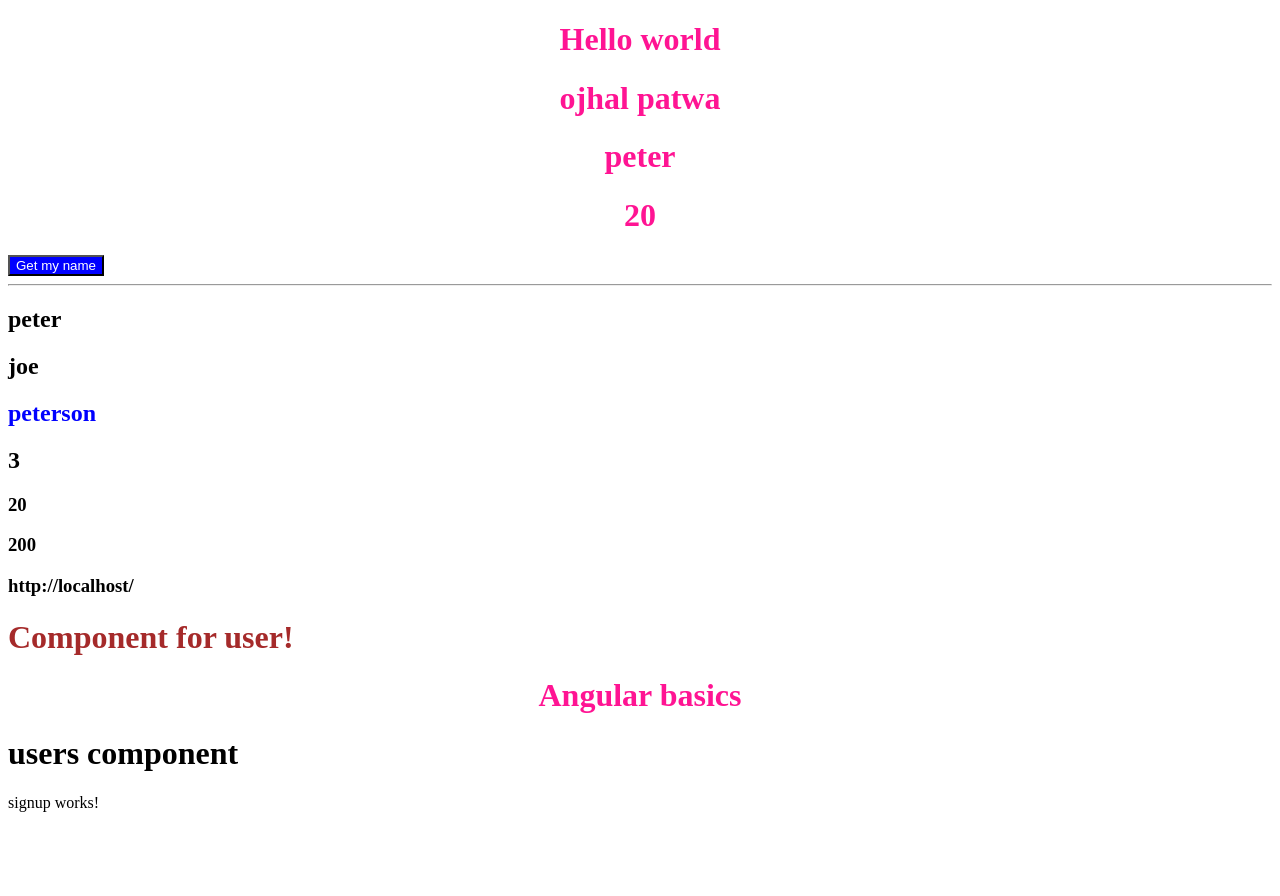
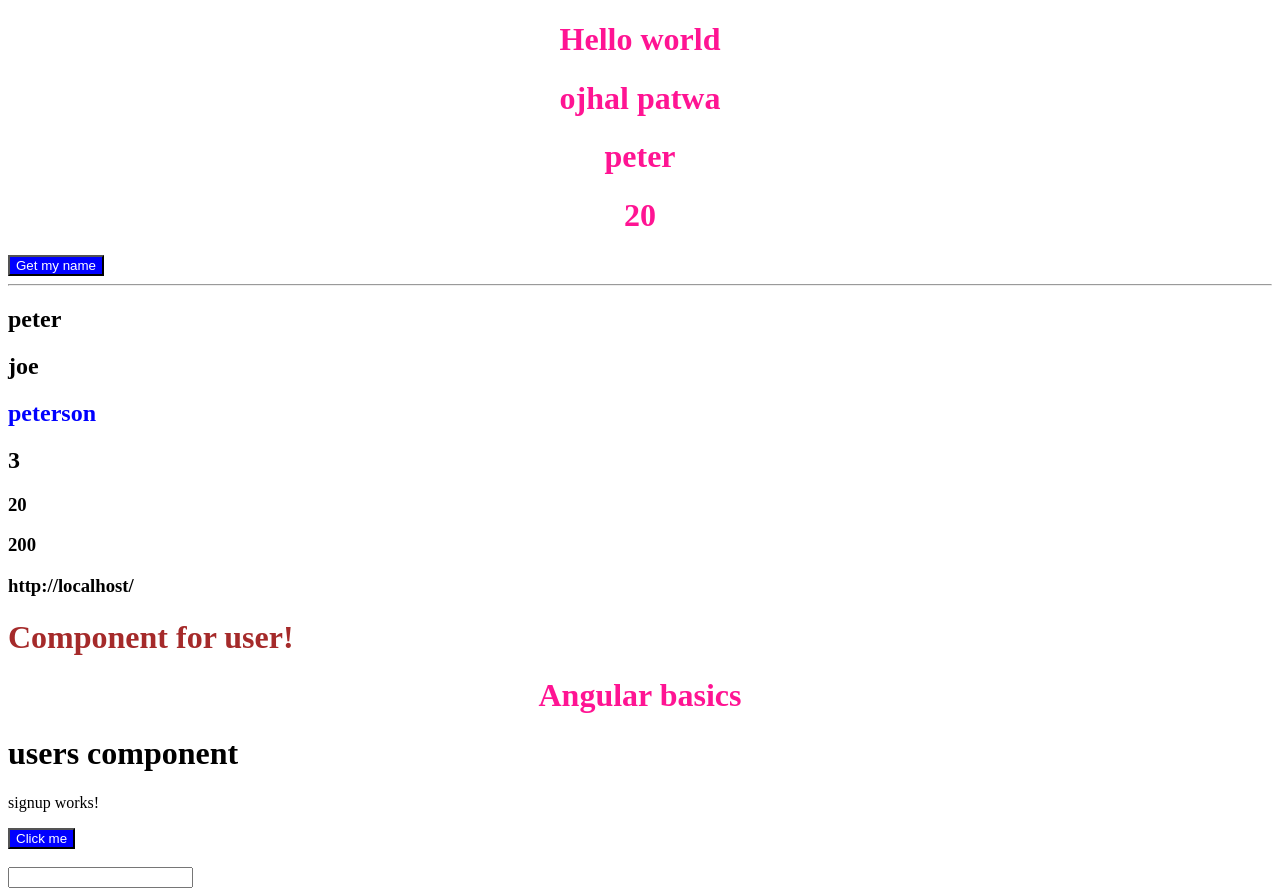
Before and after one commit to ojhal/Angular-basics, an Angular app: page / in a window 1280 px wide. Before the commit the page ends 828 px from the top, so only its background shows below. Built offline with nearby package versions, Linux system fonts and the light colour scheme.

Commit message:
use events

```diff
--- a/src/app/app.component.html
+++ b/src/app/app.component.html
@@ -18,3 +18,7 @@
 <h1>Angular basics</h1>
 <app-login></app-login>
 <app-signup></app-signup>
+<button (click)="myEvent('click event')">Click me</button>
+<br>
+<br>
+<input type="text" #box (keyup.enter)="myEvent(box.value)" />
--- a/src/app/app.component.ts
+++ b/src/app/app.component.ts
@@ -20,4 +20,8 @@ export class AppComponent {
   getName(name: any) {
     alert('please try again');
   }
+
+  myEvent(evt) {
+    console.log(evt);
+  }
 }
```
